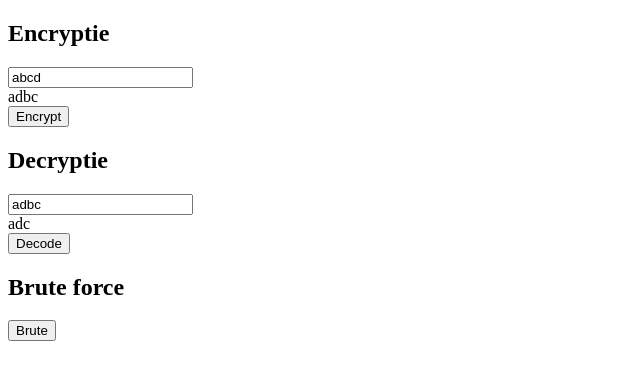
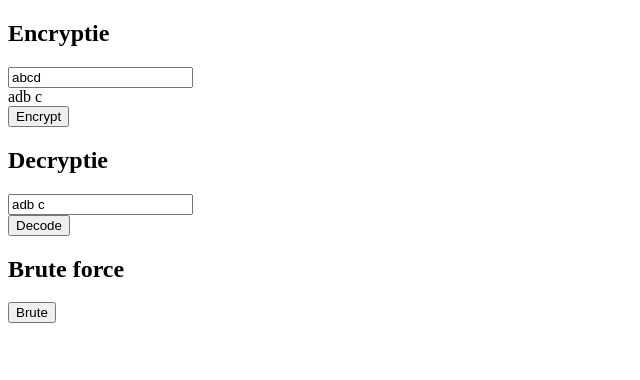
Before and after one commit to SamClercky/CoderDojoLessen, a plain HTML site: page 06_transpositie/final/index.html in a window 1280 px wide. Both pictures are taken after a click on the button "Encrypt". Shown: the whole page, without its empty margins (0-640 px from the left). Drawn offline with Linux system fonts and the light colour scheme.

Commit message:
Werkende versie transpositie

```diff
--- a/06_transpositie/final/index.html
+++ b/06_transpositie/final/index.html
@@ -12,14 +12,14 @@
 		<div id="resultaat" class="resultaat">
 
 		</div>
-		<button onclick="encrypt(3)">Encrypt</button>
+		<button onclick="encryptBericht()">Encrypt</button>
 
 		<h2>Decryptie</h2>
-		<input type="text" name="decode" id="decode" value="adbc">
+		<input type="text" name="decode" id="decode" value="adb c ">
 		<div id="deresultaat" class="deresultaat">
 
 		</div>
-		<button onclick="decrypt(3)">Decode</button>
+		<button onclick="decryptBericht()">Decode</button>
 
 		<h2>Brute force</h2>
 		<button onclick="brute()">Brute</button>
--- a/06_transpositie/final/index.js
+++ b/06_transpositie/final/index.js
@@ -1,70 +1,69 @@
-const resultaat = document.getElementById("resultaat");
-const code = document.getElementById("code");
-const deresultaat = document.getElementById("deresultaat");
-const decode = document.getElementById("decode");
-const bruteResult = document.getElementById("brute");
+// Dit is een optioneel deel maar vergemakkelijkt later de code
+// De variabelen verwijzen naar de verschillende elementen in de HTML code
+let resultaat = document.getElementById("resultaat");
+let code = document.getElementById("code");
+let deresultaat = document.getElementById("deresultaat");
+let decode = document.getElementById("decode");
+let bruteResult = document.getElementById("brute");
 
-const SLEUTEL = 3;
+// De sleutel van het bericht moet normaal geheim worden gehouden (wachtwoord)
+let SLEUTEL = 3;
 
-function encrypt(sleutel) {
+// Versleutelt het bericht dat wordt meegegeven via een transpositie
+// abcd ->  a | b | c | -> a d b _ c _
+//          d | _ | _ |
+function encrypt(sleutel, bericht) {
 	let result = "";
 
-	const bericht = code.value;
-	const aantalKolommen = sleutel;
-	const aantalRijen = Math.ceil(bericht.length / aantalKolommen);
+	let aantalKolommen = sleutel;
+	let aantalRijen = Math.ceil(bericht.length / aantalKolommen);
 
 	for (let kolom = 0; kolom < aantalKolommen; kolom++) {
 		for (let rij = 0; rij < aantalRijen; rij++) {
-			const positie = kolom + rij*aantalKolommen;
-			result += bericht[positie] || "";
+			let positie = kolom + rij*aantalKolommen;
+			result += bericht[positie] || " ";
 		}
 	}
-
-	resultaat.innerHTML = result;
-}
-
-encrypt(SLEUTEL);
-
-function decrypt(sleutel) {
-	let result = "";
-
-	// merk op dat rijen en kolommen verwisseld zijn
-	const bericht = decode.value;
-	const aantalRijen = sleutel;
-	const aantalKolommen = Math.ceil(bericht.length / aantalRijen);
-
-	// Soms hebben we te veel doosje ==> vervangen door '_'
-	// We veranderen het bericht zodat deze altijd aantalRijen*aantalKolommen tekens heeft
-	const teVeelDoosjes = aantalRijen*aantalKolommen - bericht.length;
-	let nogTeVindenDoosjes = teVeelDoosjes;
-
-	for (let kolom = 0; kolom < aantalKolommen; kolom++) {
-		for (let rij = 0; rij < aantalRijen; rij++) {
-			if (kolom >= aantalKolommen - 2 && rij >= aantalRijen-nogTeVindenDoosjes) {
-				nogTeVindenDoosjes--;
-				continue;
-			} else {
-				const positie = kolom + rij*aantalKolommen;
-				const voorbijeDoosjes = rij-(aantalRijen-teVeelDoosjes);
-				result += bericht[positie] || "";
-			}
-		}
-	}
-
-	deresultaat.innerHTML = result;
 
 	return result;
 }
 
-decrypt(SLEUTEL);
+// Functie die wordt aangeroepen vanuit de HTML en toont het resultaat op het
+// scherm
+function encryptBericht() {
+	let bericht = code.value;
 
+	resultaat.innerHTML = encrypt(SLEUTEL, bericht);
+}
+
+// Decryptie is hetzelfde als encryptie maar met een andere sleutel:
+// Nieuwe sleutel: lengte bericht / originele sleutel
+// a d b _ c _ ->  a | d | -> a b c d _ _
+//                 b | _ |
+//                 c | _ |
+function decrypt(sleutel, bericht) {
+	let nieuweSleutel = bericht.length / sleutel;
+
+	let result = encrypt(nieuweSleutel, bericht);
+
+	return result;
+}
+
+// Functie die wordt aangeroepen vanuit de HTML en toont het resultaat op het
+// scherm
+function decryptBericht() {
+	let bericht = decode.value;
+
+	deresultaat.innerHTML = decrypt(SLEUTEL, bericht);
+}
+
+// Breken van de code: Snel uitproberen van alle mogelijkheden en het resultaat
+// zo vinden.
 function brute() {
-	bruteResult.innerHTML = ""; // maak leeg
-
 	const aantalMogelijkheden = decode.value.length;
+	let bericht = decode.value;
 
 	for (let sleutel = 1; sleutel < aantalMogelijkheden; sleutel++) {
-		bruteResult.innerHTML += decrypt(sleutel) + "<br>";
+		bruteResult.innerHTML += decrypt(sleutel, bericht) + "<br>";
 	}
 }
-//brute();
```
